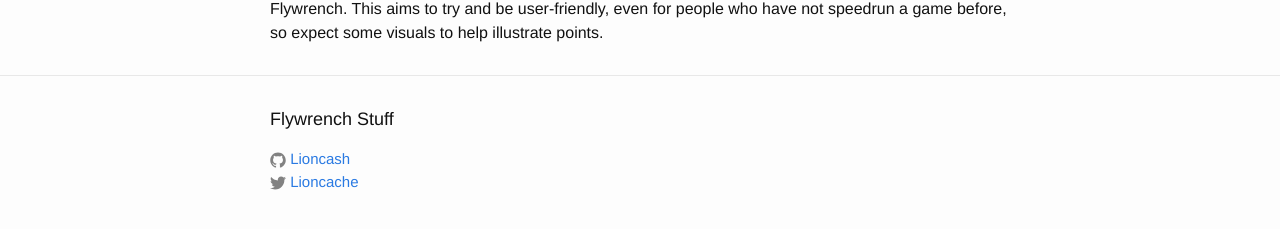
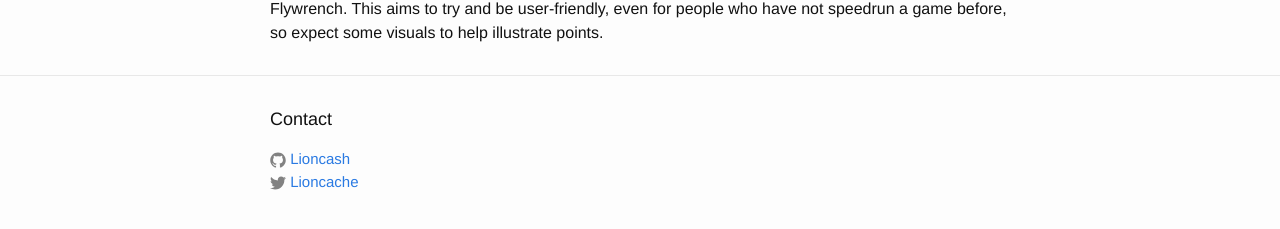
Before and after one commit to lioncash/flywrench-docs, a Jekyll site: the page built from index.html, in a window 1280 px wide. Shown: the part 119-348 px from the top of the page. Built offline with Jekyll 4.4.1, drawn with Linux system fonts in a browser that asks for light colours.

Commit message:
footer: Deduplicate site title

```diff
--- a/_includes/footer.html
+++ b/_includes/footer.html
@@ -1,6 +1,6 @@
 <footer class="site-footer">
   <div class="wrapper">
-    <h2 class="footer-heading">{{ site.title }}</h2>
+    <h2 class="footer-heading">Contact</h2>
 
     <div class="footer-col-wrapper">
       <div class="footer-col footer-col-1">
```
